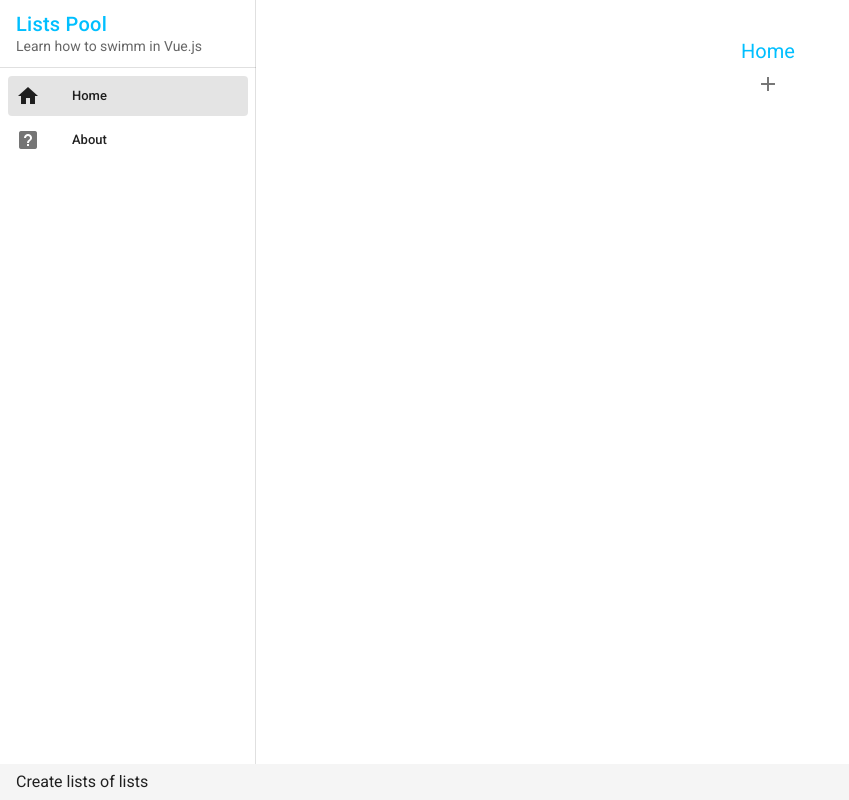
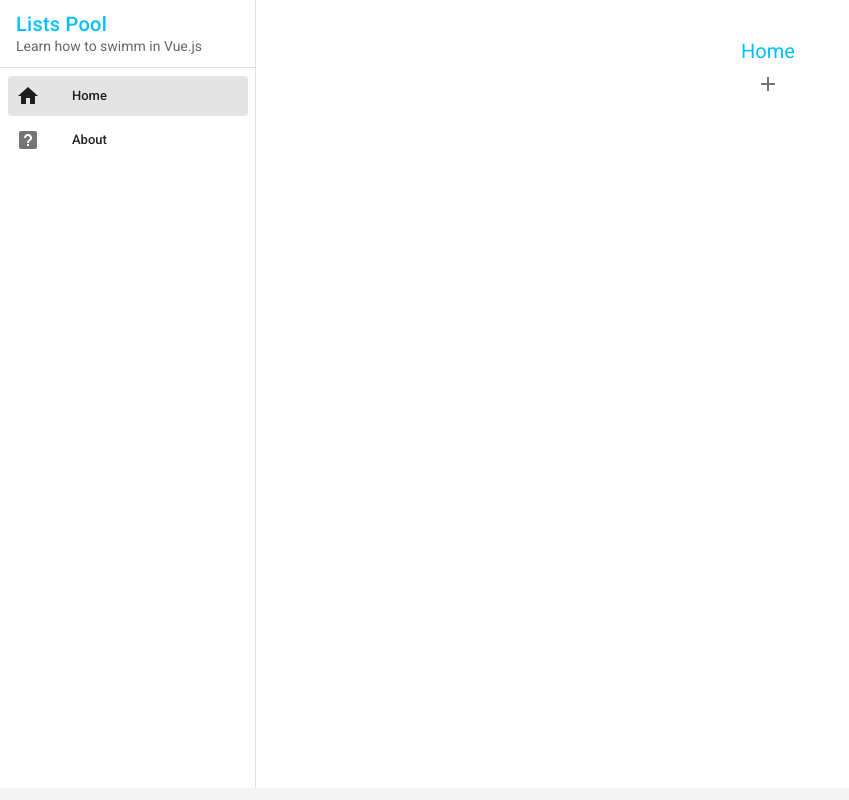
Before and after one commit to swimmio/swimm-vue, a Vue app: page / in a window 1280 px wide. Shown: the whole page, without its empty margins (0-849 px from the left). Built offline with nearby package versions, Linux system fonts and the light colour scheme.

Commit message:
remove comment component

```diff
--- a/src/App.vue
+++ b/src/App.vue
@@ -9,14 +9,12 @@
     </v-main>
 
     <v-footer app>
-      Create lists of lists
     </v-footer>
   </v-app>
 </template>
 
 <script>
 import Navdrawer from "./components/Navdrawer.vue";
-//import TreeView from "./components/TreeView.vue";
 import { mapState } from "vuex";
 
 export default {
```
